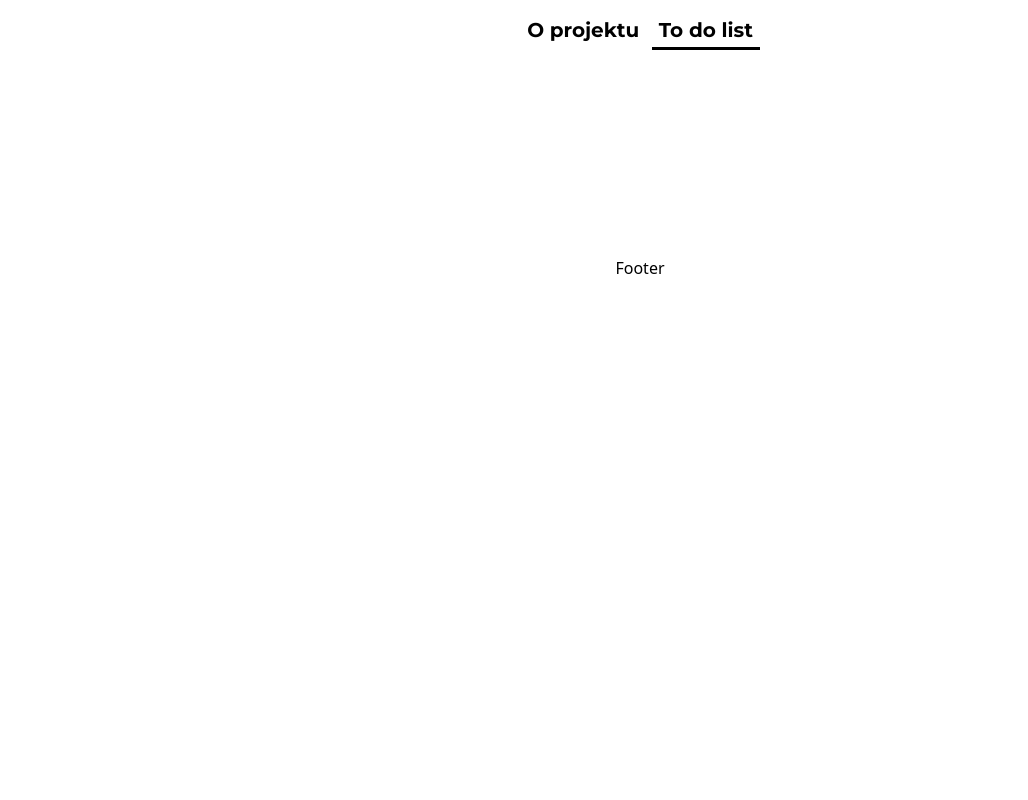
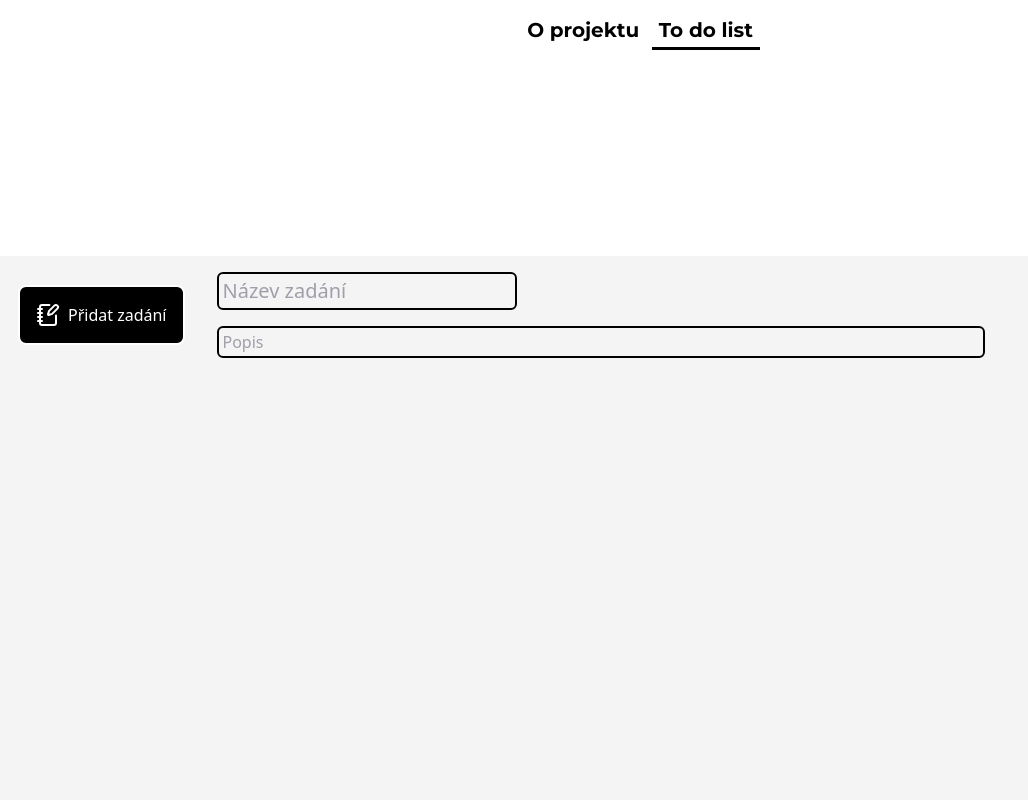
Before and after one commit to Archivelit/Todo_list, a React (Vite) app: page /todo in a window 1280 px wide. Shown: the top 800 px of the page, without its empty margins (0-1028 px from the left). Built offline with nearby package versions, Linux system fonts and the light colour scheme.

Commit message:
Simple design without functionality

```diff
--- /dev/null
+++ b/src/components/Task.jsx
@@ -0,0 +1,25 @@
+import {CircleX } from 'lucide-react'
+
+function Task({title, description, isCompleted}) {
+    return (
+        <div id="task" className="flex h-16 text-black">
+            <div div className="flex items-center justify-center px-4">
+                <input type="checkbox"
+                checked={isCompleted}
+                onClick="() => isCompleted === true ? isCompleted = false : isCompleted = true"
+                className='size-8 cursor-pointer'/>
+            </div>
+
+            <div className="w-full ml-1">
+                    <h1 className='text-lg mt-1'>{title}</h1>
+                    <p className='text-sm'>{description}</p>
+            </div>
+
+            <div className="justify-center items-center flex px-4">
+                <CircleX size={32} className='cursor-pointer'/>
+            </div>
+        </div>
+    )
+}
+
+export default Task;
--- /dev/null
+++ b/src/components/addTaskButton.jsx
@@ -0,0 +1,23 @@
+import { NotebookPen } from 'lucide-react'
+
+import '../scripts/Task'
+
+function handleClick(e){
+    e.preventDefault()
+    console.log('log')
+}
+
+function AddTaskButton() {
+    return(
+        <button id='add_task' onClick={handleClick}
+        className='flex bg-black items-center
+        cursor-pointer h-fit w-fit p-4 rounded-lg m-4
+        border-2 hover:border-indigo-500 duration-200
+        hover:text-lg active:text-base active:scale-95'>
+            <NotebookPen />
+            <p className='ml-2'>Přidat zadání</p>
+        </button>
+    )
+}
+
+export default AddTaskButton
--- /dev/null
+++ b/src/components/taskForm.jsx
@@ -0,0 +1,21 @@
+import AddTaskButton from '../components/addTaskButton.jsx'
+
+function TaskForm() {
+    return(
+        <form className='flex items-center' id='TaskForm'>
+            <AddTaskButton id='AddButton'/>
+            <div className='ml-4 my-4 w-3xl'>
+                <div>
+                    <input type="text" id='name' placeholder='Název zadání' required/>
+                </div>
+                <div className='mt-4'>
+                    <input type="textarea" id='desc'
+                    placeholder='Popis'maxLength={150}
+                    required className='w-full'/>
+                </div>
+            </div>
+        </form>
+    )
+}
+
+export default TaskForm
--- /dev/null
+++ b/src/components/taskList.jsx
@@ -0,0 +1,12 @@
+import Task from "./Task"
+
+import '../scripts/Task'
+
+function TaskList() {
+    return(
+        <div className="h-fit bg-amber-600">
+        </div>
+    )
+}
+
+export default TaskList
--- a/src/pages/index.jsx
+++ b/src/pages/index.jsx
@@ -1,4 +1,4 @@
-import React, { useEffect } from 'react'
+import { useLayoutEffect, useState, useEffect } from 'react'
 
 import Header from '../components/header'
 import StackList from '../components/stackList'
@@ -9,21 +9,38 @@ import '../styles/main.css'
 import '../styles/pages/index.css'
 import '../styles/components/container.css'
 
+function formatDate(date) {
+	return `${date.getDate()}.${date.getMonth() + 1}.${date.getFullYear()}`;
+}
+
+function getTodaysDate(){
+	return new Date();
+}
+
 function HomePage(){
 
-	//pomoci hooku useEffect měnime záhlaví stránky. Do něho pošleme anonymní funkci
-	useEffect(() => {
+	//pomoci hooku useLayoutEffect měnime záhlaví stránky. Do něho pošleme anonymní funkci a pole
+	useLayoutEffect(() => {
 		document.title = 'O projektu'
 	}, [])
+
+	useEffect(() =>{
+		const interval = setInterval(() => {
+			setDate(new Date());
+		}, 1000);
+		return () => clearInterval(interval);
+		}, []
+	)
+
+	const [date, setDate] = useState(getTodaysDate)
 
 	// "Rozložení" úvodní stránky
 	return (
 		<div className='main'>
 			<Header />
-
-			<main className='container flex min-h-screen bg-zinc-100'>
-				<div className='mx-5 sm:mx-10'>
-            		<h1 className='mt-5 mb-4 sm:ml-15 sm:text-5xl sm:justify-self-auto justify-self-center text-4xl'>
+			<main className='container flex min-h-fit bg-zinc-100'>
+				<div className='mx-5 py-4 sm:mx-10'>
+            		<h1 className='mb-4 sm:ml-15 sm:text-5xl sm:justify-self-auto justify-self-center text-4xl'>
                 		O projektu
         	    	</h1>
        		     	<h2>
@@ -40,9 +57,9 @@ function HomePage(){
 
 					<h1 className='mb-4 sm:ml-15 sm:text-5xl sm:justify-self-auto justify-self-center text-4xl'>O autorovi</h1>
 					<p>Autorem projektu je žák třídy 1.G Vladyslav Shumilo</p>
+					<p className='flex justify-center text-2xl mt-10 mb-4'>{formatDate(date)} {date.toLocaleTimeString('cs-CZ')}</p>
 				</div>
             </main>
-
 			<Footer />
 		</div>
 	)
--- a/src/pages/todoList.jsx
+++ b/src/pages/todoList.jsx
@@ -1,14 +1,19 @@
-import React, { useEffect } from 'react'
+import { useLayoutEffect } from 'react'
 
 import Header from '../components/header'
 import Footer from '../components/footer'
+import TaskForm from '../components/taskForm.jsx'
+import TaskList from '../components/taskList.jsx'
 
+import  '../scripts/Task'
+
+import '../styles/pages/todoList.css'
 import '../styles/main.css'
 
 function TodoList(){
 
     //pomoci hooku useEffect měnime záhlaví stránky. Do něho pošleme anonymní funkci
-    useEffect(() => {
+    useLayoutEffect(() => {
         document.title = 'To do list'
     }, [])
 
@@ -16,6 +21,10 @@ function TodoList(){
     return (
         <div className='main'>
 			<Header />
+            <main className='container min-h-screen bg-zinc-100 text-white'>
+                <TaskForm />
+                <TaskList />
+            </main>
             <Footer />
 		</div>
     )
--- /dev/null
+++ b/src/scripts/Task.js
@@ -0,0 +1,9 @@
+class Task {
+    title;
+    description;
+
+    constructor(title, description) {
+        this.title = title;
+        this.description = description;
+    }
+}
--- a/src/styles/pages/todoList.css
+++ b/src/styles/pages/todoList.css
@@ -0,0 +1,22 @@
+@import 'tailwindcss';
+
+form > div > div >  input{
+    border: 2px solid black;
+    border-radius: var(--radius-md);
+    padding-right: 4px;
+    padding-left: 4px;
+    color: black;
+    padding: 2px 4px;
+    &::placeholder{
+        color: var(--color-zinc-400);
+    }
+}
+
+#name{
+    width: 300px;
+    font-size: var(--text-xl)
+}
+
+#desc{
+    font-size: var(--text-md)
+}
```
